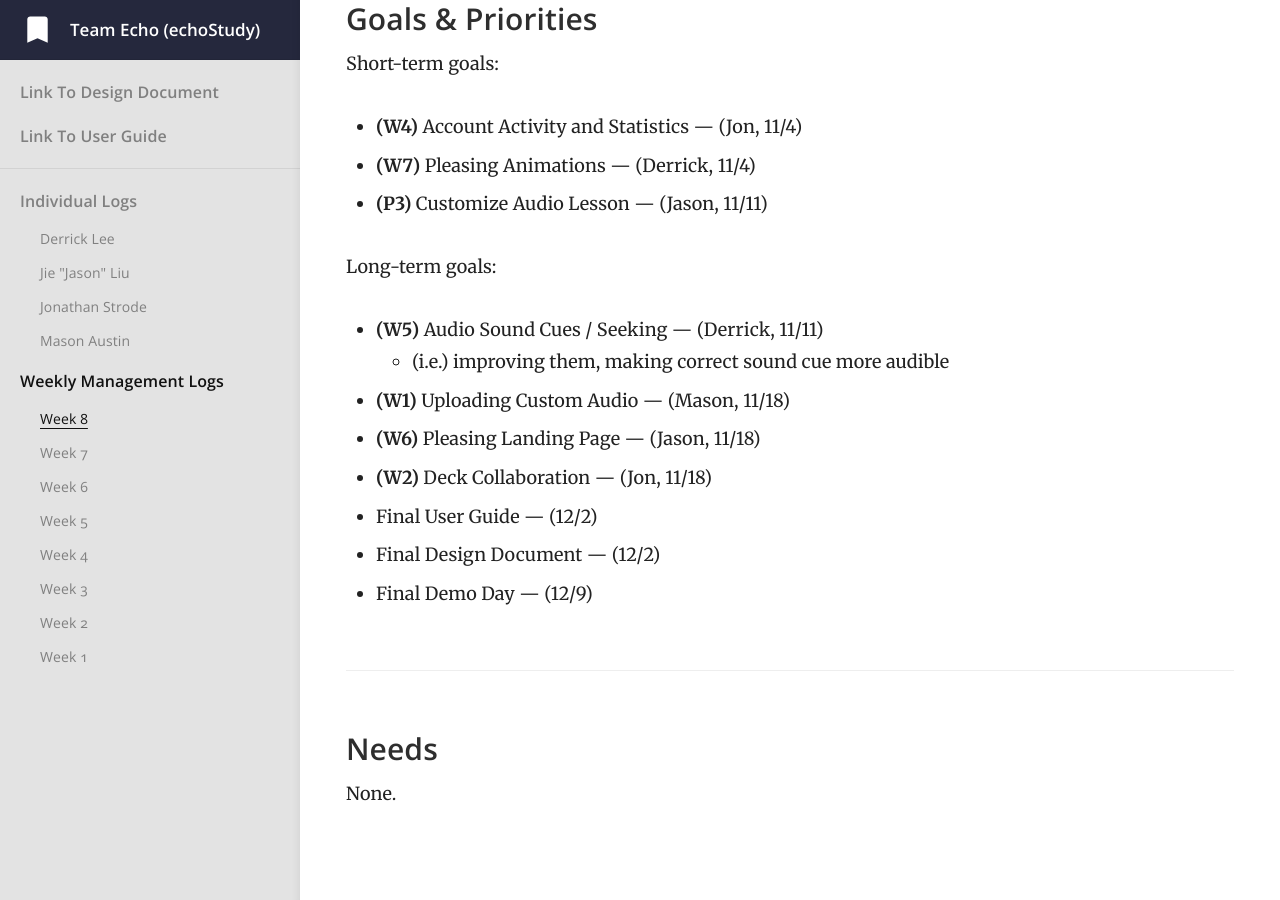
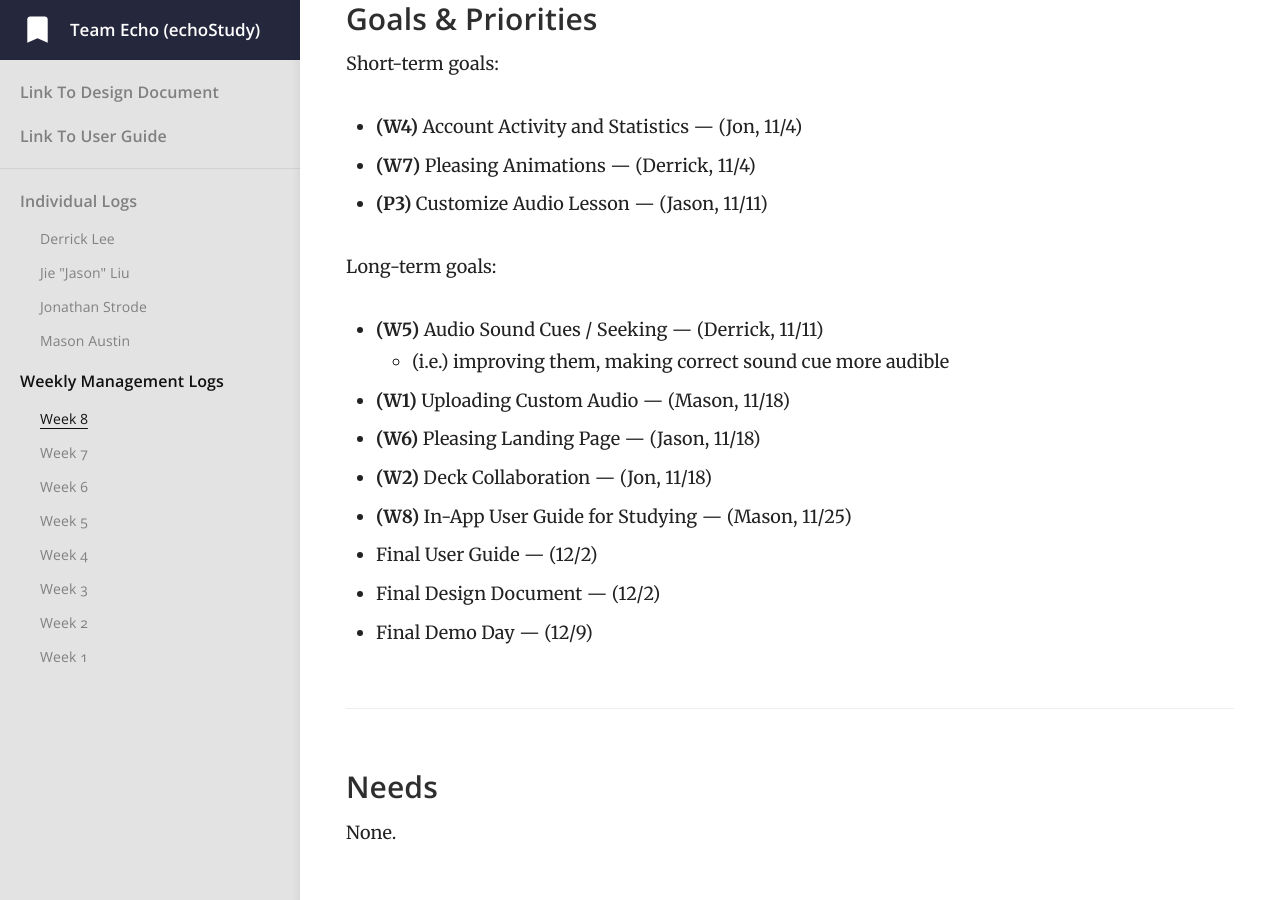
Before and after one commit to jiejasonliu/team-echo-site, a Jekyll site: the page built from _docs/weekly-management-logs/week-8.md, in a window 1280 px wide and 900 px high, scrolled down 1098 px. Built offline with Jekyll 4.4.1, drawn with Linux system fonts in a browser that asks for light colours.

Commit message:
feat: update features in week 8 wmr

```diff
--- a/_docs/weekly-management-logs/week-8.md
+++ b/_docs/weekly-management-logs/week-8.md
@@ -39,6 +39,7 @@ Long-term goals:
 - **(W1)** Uploading Custom Audio — (Mason, 11/18)
 - **(W6)** Pleasing Landing Page — (Jason, 11/18)
 - **(W2)** Deck Collaboration — (Jon, 11/18)
+- **(W8)** In-App User Guide for Studying — (Mason, 11/25)
 - Final User Guide — (12/2)
 - Final Design Document — (12/2)
 - Final Demo Day — (12/9)
```
